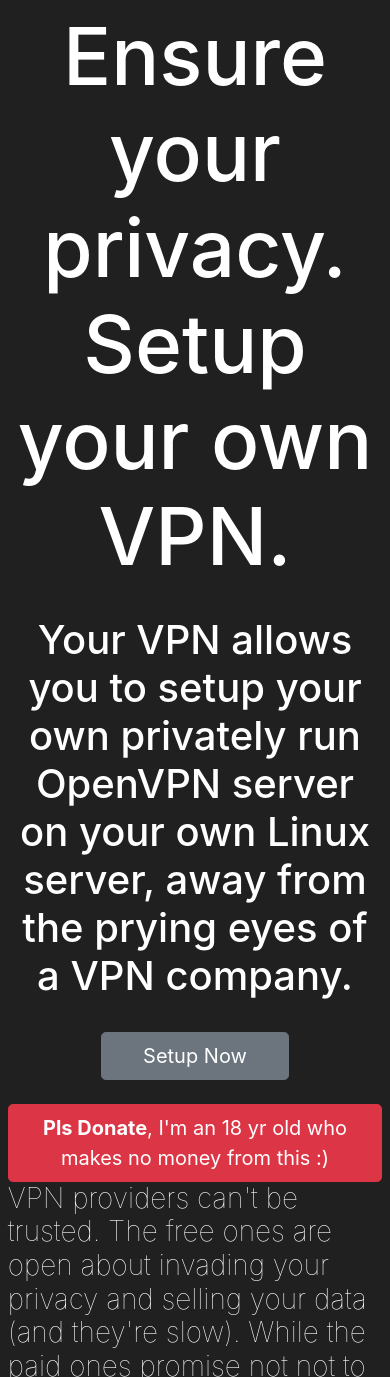
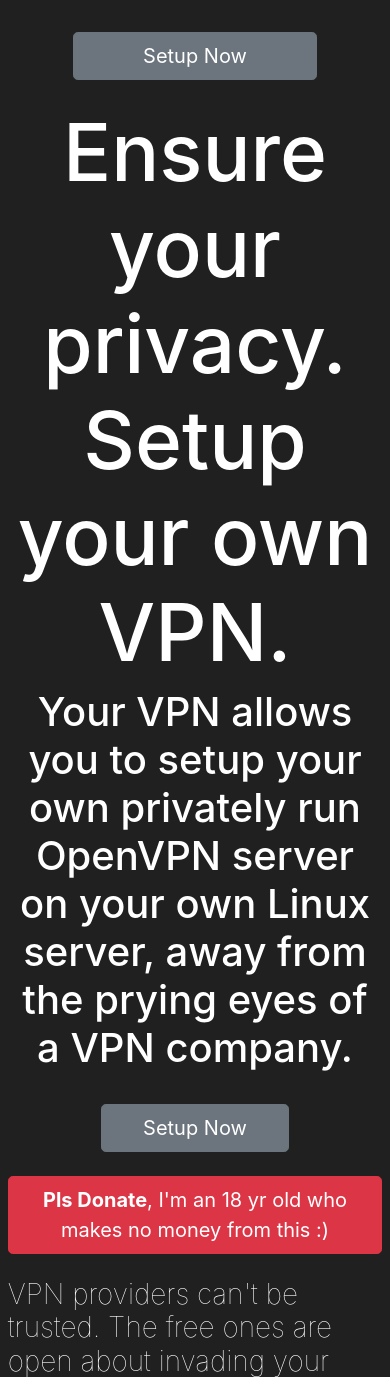
Before and after one commit to astrike30/independent_vpn, a Flask app: page / in a window 390 px wide. Shown: the part 56-1433 px from the top of the page. Run offline with Flask 2, Linux system fonts and the light colour scheme; some libraries are stand-ins or nearby versions.

Commit message:
Two setup buttons on mobile

```diff
--- a/templates/homepage.html
+++ b/templates/homepage.html
@@ -1,14 +1,27 @@
 {% extends "header.html" %} {% block body %}
+<style type="text/css">
+    @media only screen and (min-width: 768px) {
+      .mobile_visible {
+        display: none;
+      }
+    }
+
+</style>
 <div>
+    <div class="mobile_visible" style="width: 65%; height: 30%; margin: auto;">
+        <br>
+        <a href="/setup"><button type="button" class="btn btn-secondary btn-lg btn-block" style="margin: auto">Setup Now</button></a>
+    </div>
+    <br>
     <h1 style="color: white; font-size: 5em" align="center">Ensure your privacy.<br>Setup your own VPN.</h1>
-    <br>
+
     <h3 style="color: white; font-size: 2.5em" align="center">Your VPN allows you to setup your own privately run OpenVPN server on your own Linux server, away from the prying eyes of a VPN company.</h3>
     <br>
     <div style="width: 50%; height: 30%; margin: auto;">
         <a href="/setup"><button type="button" class="btn btn-secondary btn-lg btn-block" style="margin: auto">Setup Now</button></a>
     </div>
     <br>
-    <button style="white-space: normal;" type="submit" class="btn btn-lg btn-danger" style="margin: auto; display: block"><b>Pls Donate</b>, I'm an 18 yr old who makes no money from this :)</button>
+    <button type="submit" class="btn btn-lg btn-danger" style="margin: auto; display: block; white-space: normal;"><b>Pls Donate</b>, I'm an 18 yr old who makes no money from this :)</button>
     <br>
     <div>
         <h3 style="color: white; font-weight: lighter;">VPN providers can't be trusted. The free ones are open about invading your privacy and selling your data (and they're slow). While the paid ones promise not not to sell your data, it's easy and profitable for them to do so. Running your own VPN on an independent hosting provider's network is the best option. An independent host selling your data is extremely unlikely because they're generally more reluctant to look at or sell your data. It just doesn't align with their business model. With prices starting at $5, it's a cheap option too.</h3>
```
